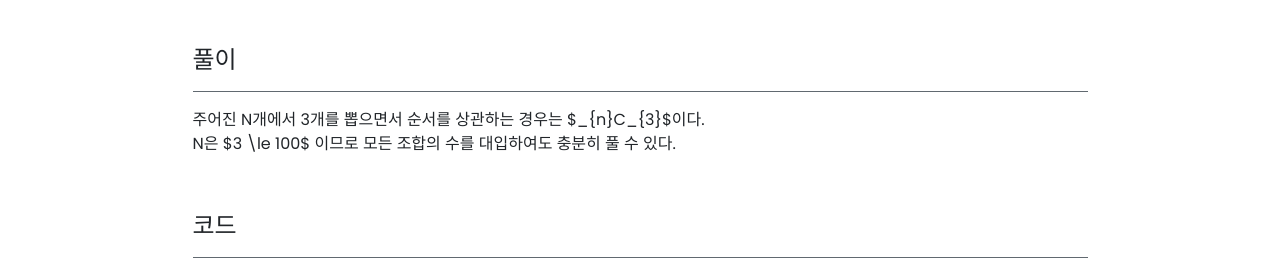
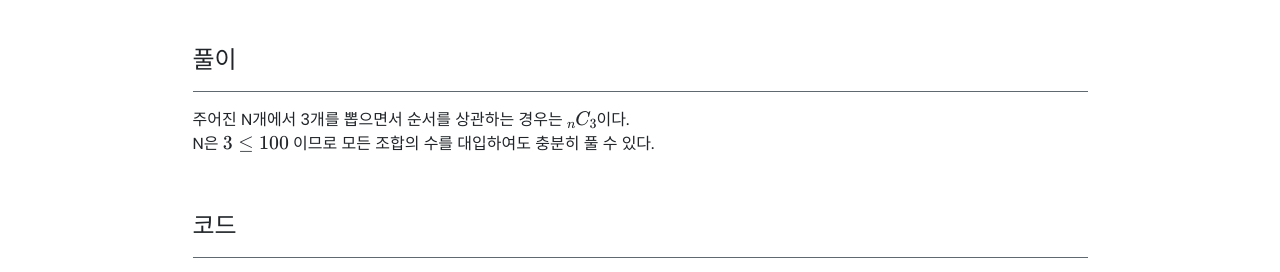
Before and after one commit to jongeunShin95/jongeunshin95.github.io, a Jekyll site: the page built from _posts/2020-04-07-acmicpc-2798.md, in a window 1280 px wide. Shown: the part 1181-1453 px from the top of the page. Built offline with Jekyll 4.4.1, drawn with Linux system fonts in a browser that asks for light colours; nearby versions of some CDN libraries; our own code applies the rules of GitHub Pages for plain Markdown files; formulas are drawn with MathJax 3; comment, search, counter and statistics services are not loaded; part of the change alters nothing that is shown; grey boxes are pictures that could not be loaded.

Commit message:
add latex

```diff
--- a/_config.yml
+++ b/_config.yml
@@ -74,3 +74,10 @@ exclude:
   - CONTRIBUTING.md
   - LICENSE
   - "*.log"
+
+### Math equation
+markdown: kramdown
+highlighter: rouge
+lsi: false
+excerpt_separator: "\n\n"
+incremental: false
--- a/_includes/head.html
+++ b/_includes/head.html
@@ -21,8 +21,9 @@
   <link rel="stylesheet" href="{{ '/assets/css/style.css' | relative_url }}" type="text/css">
 
   <!-- Latex -->
-  <script type="text/javascript" async
-  src="https://cdn.mathjax.org/mathjax/latest/MathJax.js?config=TeX-MML-AM_CHTML">
-</script>
+  {% if page.use_math %}
+    {% include mathjax_support.html %}
+  {% endif %}
+
 
 </head>
--- /dev/null
+++ b/_includes/mathjax_support.html
@@ -0,0 +1,23 @@
+<script type="text/x-mathjax-config">
+    MathJax.Hub.Config({
+        TeX: {
+          equationNumbers: {
+            autoNumber: "AMS"
+          }
+        },
+        tex2jax: {
+        inlineMath: [ ['$', '$'] ],
+        displayMath: [ ['$$', '$$'] ],
+        processEscapes: true,
+      }
+    });
+    MathJax.Hub.Register.MessageHook("Math Processing Error",function (message) {
+          alert("Math Processing Error: "+message[1]);
+        });
+    MathJax.Hub.Register.MessageHook("TeX Jax - parse error",function (message) {
+          alert("Math Processing Error: "+message[1]);
+        });
+    </script>
+    <script type="text/javascript" async
+      src="https://cdn.mathjax.org/mathjax/latest/MathJax.js?config=TeX-MML-AM_CHTML">
+    </script>
--- a/_posts/2020-04-07-acmicpc-2798.md
+++ b/_posts/2020-04-07-acmicpc-2798.md
@@ -5,6 +5,7 @@ style: fill
 color: dark
 description: 백준 2798 블랙잭
 comments: true
+use_math: true
 ---
 
 
```
